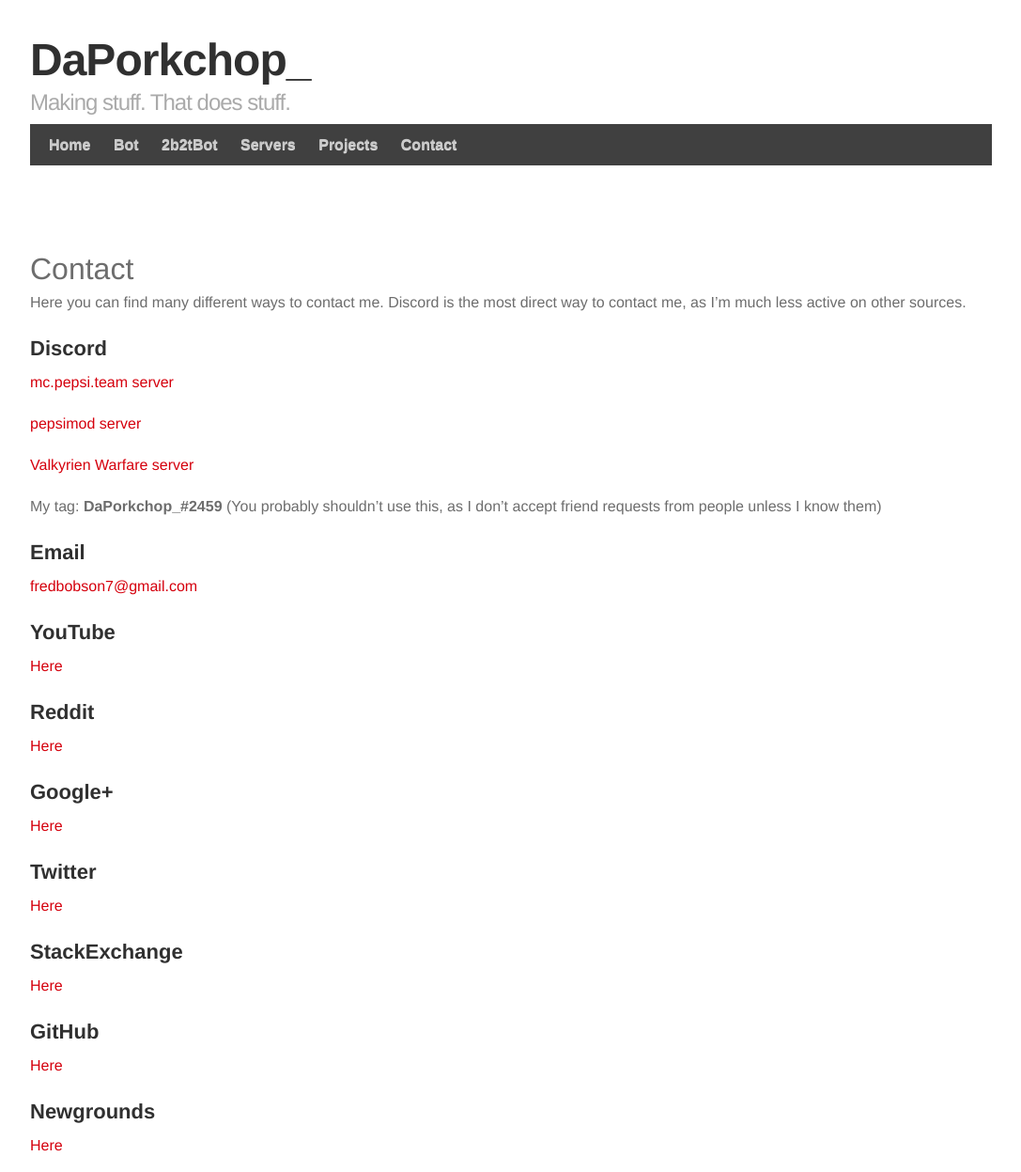
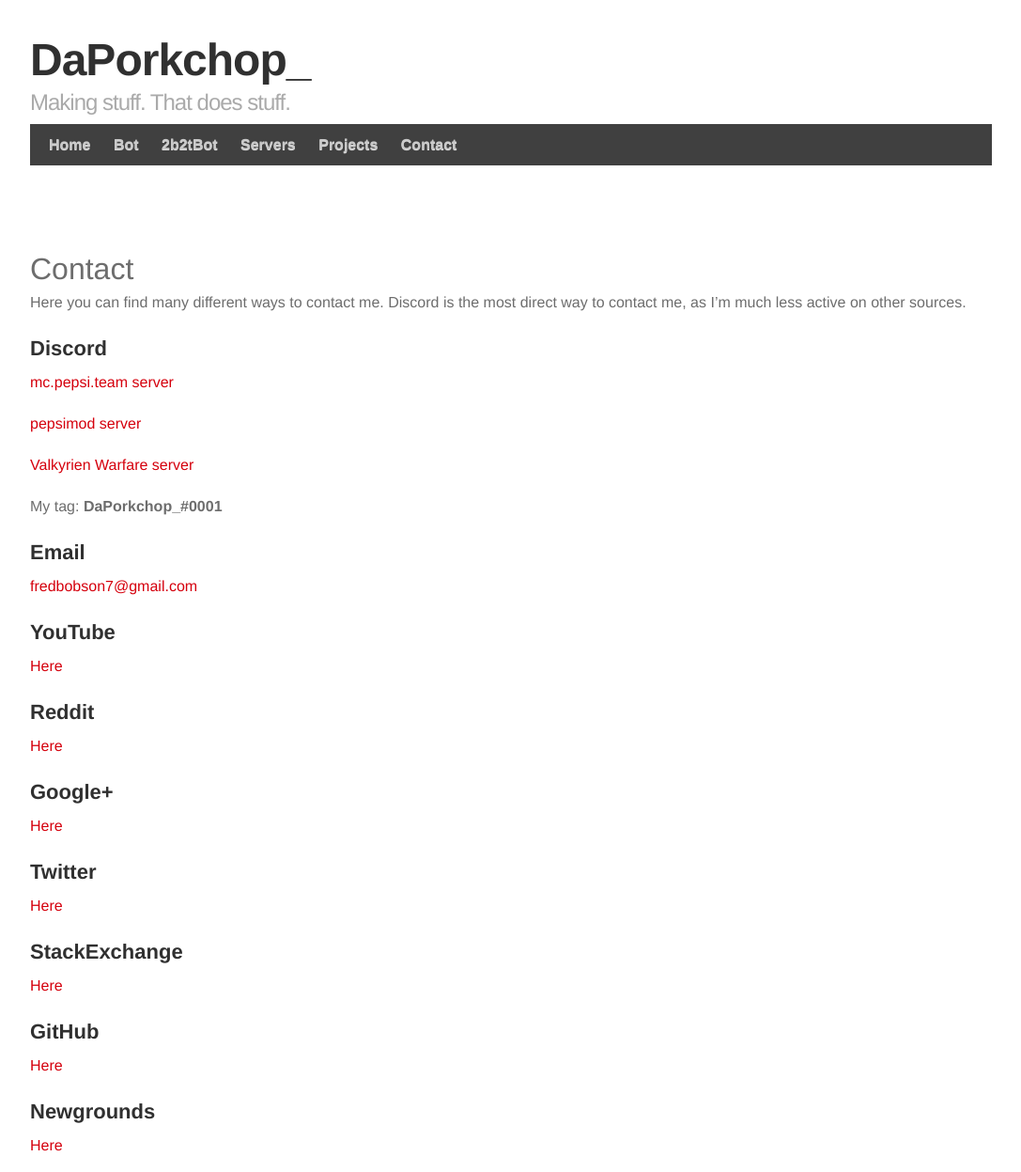
Before and after one commit to DaMatrix/damatrix.github.io, a Jekyll site: the page built from contact.md, in a window 1280 px wide, cut to the strip 0-1247 px from the top of the page. Shown: the whole strip at 94% size, without its empty margins (96-1183 px from the left). Built offline with Jekyll 4.4.1, drawn with Linux system fonts in a browser that asks for light colours; some web fonts are replaced; comment, search, counter and statistics services are not loaded; our own code applies the rules of GitHub Pages for plain Markdown files.

Commit message:
discord nitro is very nice

```diff
--- a/contact.md
+++ b/contact.md
@@ -11,7 +11,7 @@ Here you can find many different ways to contact me.  Discord is the most direct
 
 [Valkyrien Warfare server](https://discord.gg/rG3QNDV)
 
-My tag: **DaPorkchop_#2459** (You probably shouldn't use this, as I don't accept friend requests from people unless I know them)
+My tag: **DaPorkchop_#0001**
 
 ## Email
 
```
